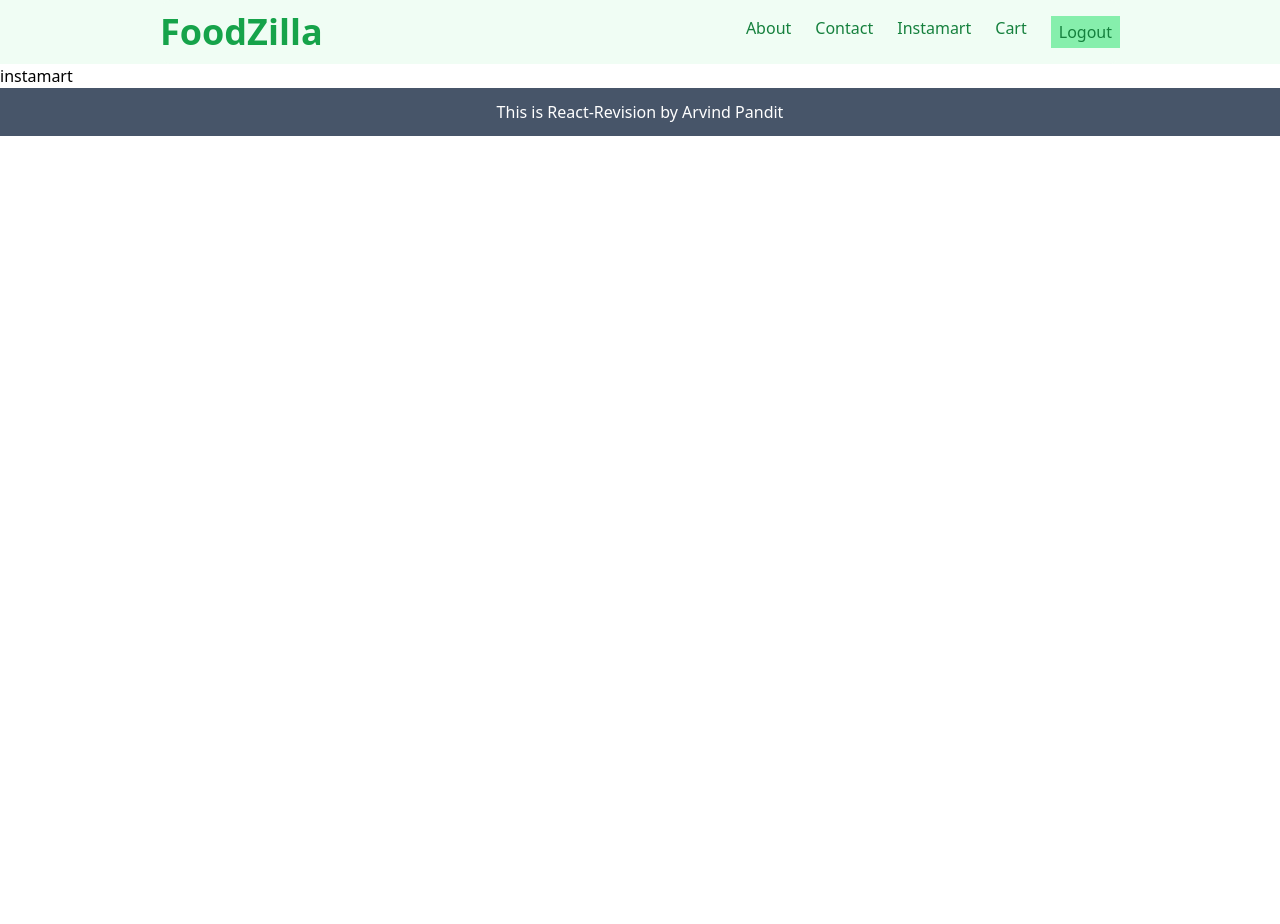
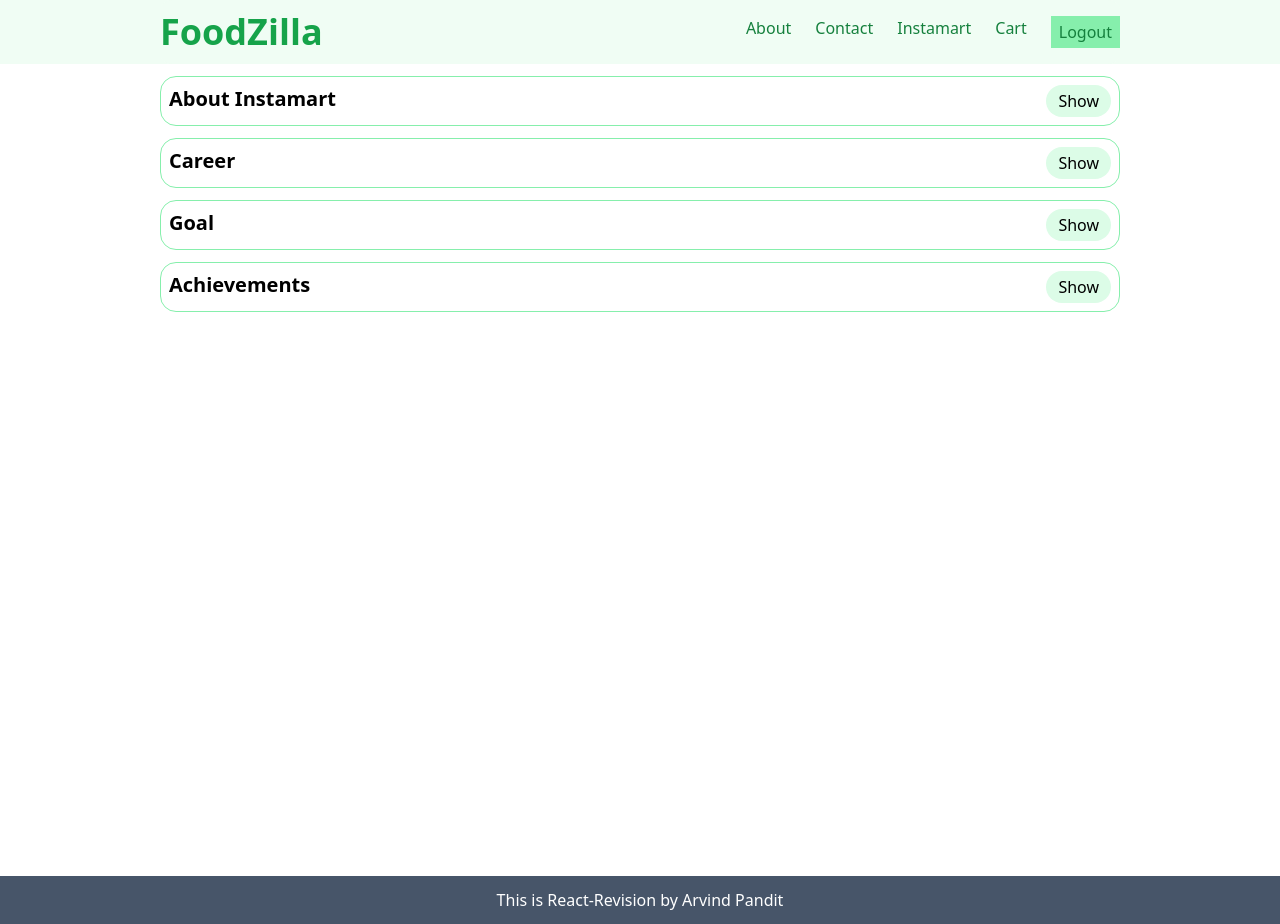
Before and after one commit to arvindpndit/React-Revision, a React (Vite) app: page /instamart in a window 1280 px wide. Before the commit the page ends 800 px from the top, so only its background shows below. Built offline with nearby package versions, Linux system fonts and the light colour scheme.

Commit message:
Instamart basic accordian built

```diff
--- a/src/components/Instamart.js
+++ b/src/components/Instamart.js
@@ -1,5 +1,38 @@
+import { useState } from "react";
+import { sectionData } from "../constants";
+
+const Section = ({ title, description }) => {
+  const [showContent, setShowContent] = useState(false);
+  return (
+    <div className=" border border-green-300 rounded-2xl p-2 my-3">
+      <div className="flex justify-between">
+        <h2 className="text-xl font-semibold">{title}</h2>
+        <button
+          className="px-3 py-1 rounded-2xl bg-green-100"
+          onClick={() => setShowContent(!showContent)}
+        >
+          {showContent ? "Hide" : "Show"}
+        </button>
+      </div>
+      {showContent && <h3>{description}</h3>}
+    </div>
+  );
+};
+
 const Instamart = () => {
-  return <div>instamart</div>;
+  return (
+    <div className="min-h-screen w-9/12 mx-auto">
+      {sectionData.map((oneSection) => {
+        return (
+          <Section
+            key={oneSection.id}
+            title={oneSection.title}
+            description={oneSection.description}
+          />
+        );
+      })}
+    </div>
+  );
 };
 
 export default Instamart;
--- a/src/constants.js
+++ b/src/constants.js
@@ -2025,3 +2025,30 @@
     subtype: "basic",
   },
 ];
+
+export const sectionData = [
+  {
+    title: "About Instamart",
+    id: "1",
+    description:
+      "Lorem ipsum dolor sit amet consectetur adipisicing elit. Porro, maxime eius? Repudiandae, aut quia veniam saepe laborum quisquam accusamus maiores ipsa fuga ex. Quis cum minus vitae expedita ipsum dolor sit amet consectetur adipisicing elit. Porro, maxime eius? Repudiandae, aut quia veniam saepe laborum quisquam accusamus maiores ipsa fuga ex. Quis cum minus vitae expedita nesciunt. Sequi debitis sunt omnis consectetur ex corruptinesciunt. Sequi debitis sunt omnis consectetur ex corrupti quibusdam odio? Mollitia, recusandae?",
+  },
+  {
+    title: "Career",
+    id: "2",
+    description:
+      "Lorem ipsum dolor sit amet consectetur adipisicing elit. Porro, maxime eius? Repudiandae, aut quia veniam saepe laborum quisquam accusamus maiores ipsa fuga ex. Quis cum minus vitae expedita nesciunt. Sequi debitis sunt omnis consectetur ex corrupti quibusdam odio? Mollitia, recusandae?",
+  },
+  {
+    title: "Goal ",
+    id: "3",
+    description:
+      "Lorem ipsum dolor sit amet consectetur adipisicing elit. Porro, maxime eius? Repudiandae, aut quia veniam saepe laborum quisquam accusamus maiores ipsa fuga ex. Quis cum minus vitae ipsum dolor sit amet consectetur adipisicing elit. Porro, maxime eius? Repudiandae, aut quia veniam saepe laborum quisquam accusamus maiores ipsa fuga ex. Quis cum minus vitae expedita nesciunt. Sequi debitis sunt omnis consectetur ex corruptiexpedita nesciunt. Sequi debitis sunt omnis consectetur ex corrupti quibusdam odio? Mollitia, recusandae?",
+  },
+  {
+    title: "Achievements",
+    id: "4",
+    description:
+      "Lorem ipsum dolor sit amet consectetur adipisicing elit. Porro, maxime eius? Repudiandae, aut quia veniam saepe laborum quisquam accusamus maioripsum dolor sit amet consectetur adipisicing elit. Porro, maxime eius? Repudiandae, aut quia veniam saepe laborum quisquam accusamus maiores ipsa fuga ex. Quis cum minus vitae expedita nesciunt. Sequi debitis sunt omnis consectetur ex corrupties ipsa fuga ex. Quis cum minus vitae expedita nesciunt. Sequi debitis sunt omnis consectetur ex corrupti quibusdam odio? Mollitia, recusandae?",
+  },
+];
```
